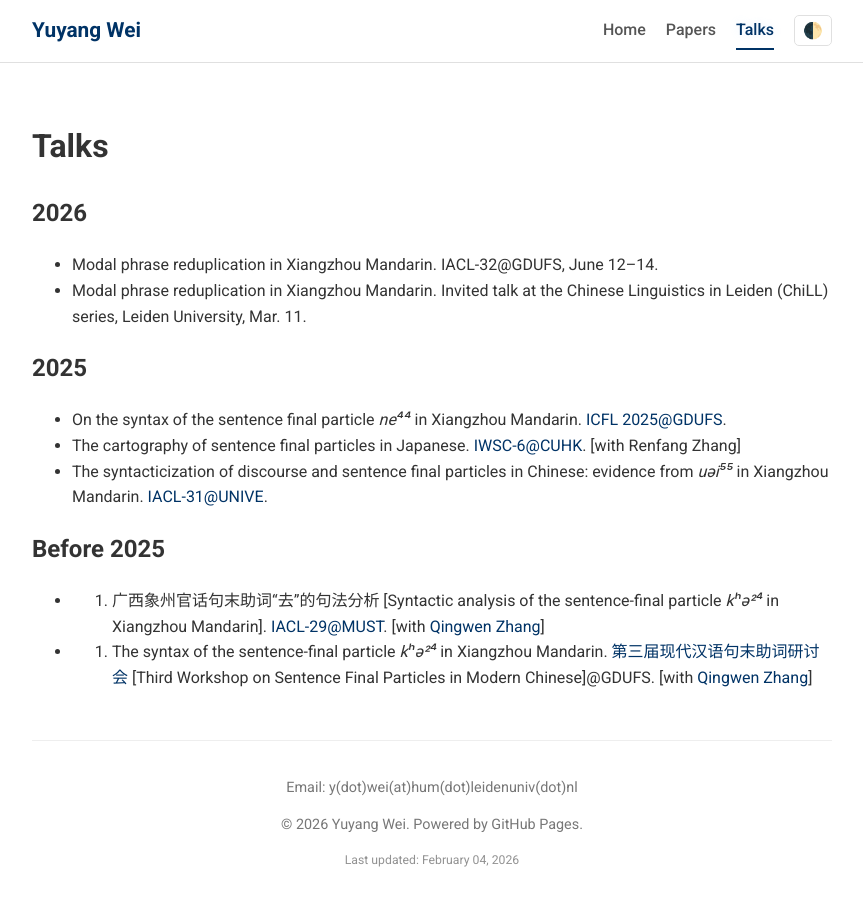
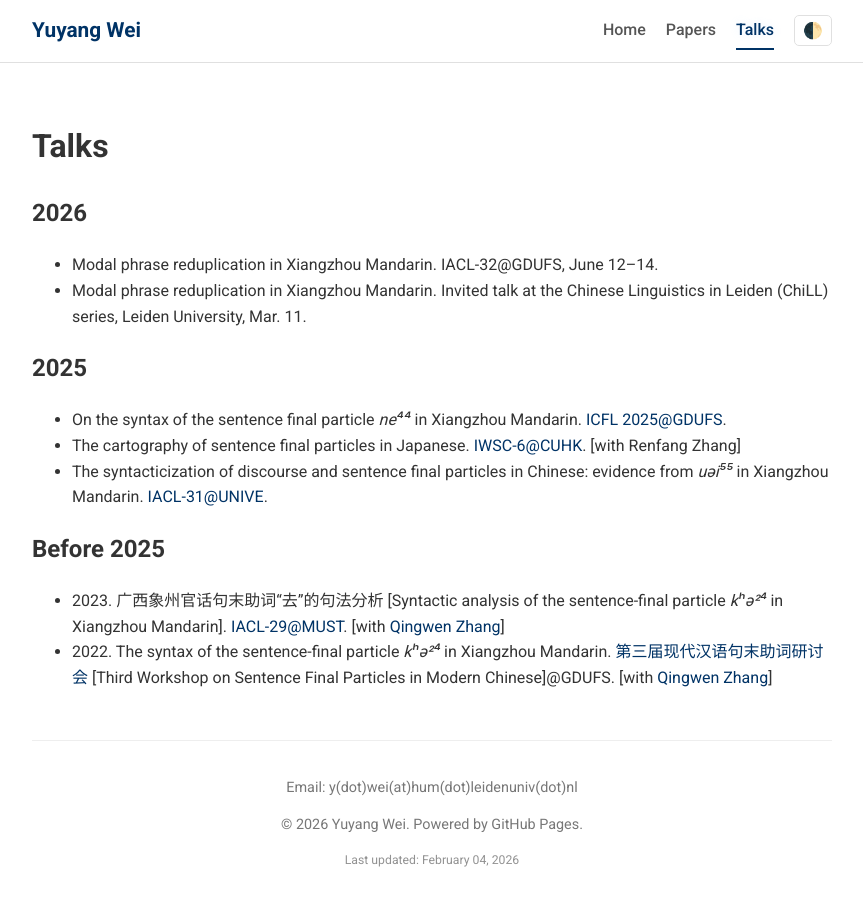
Before and after one commit to yuyang-wei/yuyang-wei.github.io, a Jekyll site: the page built from talks.md, in a window 1280 px wide and 922 px high. Shown: the top 906 px of the window, without its empty margins (208-1071 px from the left). Built offline with Jekyll 4.4.1, drawn with Linux system fonts in a browser that asks for light colours.

Commit message:
Update talks.md

```diff
--- a/talks.md
+++ b/talks.md
@@ -19,5 +19,5 @@ permalink: /talks/
 
 ## Before 2025
 
-*  2023. 广西象州官话句末助词“去”的句法分析 \[Syntactic analysis of the sentence-final particle _kʰə²⁴_ in Xiangzhou Mandarin\]. [IACL-29@MUST](https://www.must.edu.mo/en/news/51676-article0527144247-e). [with [Qingwen Zhang](https://clal.gdufs.edu.cn/info/1272/1811.htm)]
-*  2022. The syntax of the sentence-final particle _kʰə²⁴_ in Xiangzhou Mandarin. [第三届现代汉语句末助词研讨会](https://clal.gdufs.edu.cn/info/1034/5698.htm) \[Third Workshop on Sentence Final Particles in Modern Chinese\]@GDUFS. [with [Qingwen Zhang](https://clal.gdufs.edu.cn/info/1272/1811.htm)]
+* 2023\. 广西象州官话句末助词“去”的句法分析 \[Syntactic analysis of the sentence-final particle _kʰə²⁴_ in Xiangzhou Mandarin\]. [IACL-29@MUST](https://www.must.edu.mo/en/news/51676-article0527144247-e). [with [Qingwen Zhang](https://clal.gdufs.edu.cn/info/1272/1811.htm)]
+* 2022\. The syntax of the sentence-final particle _kʰə²⁴_ in Xiangzhou Mandarin. [第三届现代汉语句末助词研讨会](https://clal.gdufs.edu.cn/info/1034/5698.htm) \[Third Workshop on Sentence Final Particles in Modern Chinese\]@GDUFS. [with [Qingwen Zhang](https://clal.gdufs.edu.cn/info/1272/1811.htm)]
```
